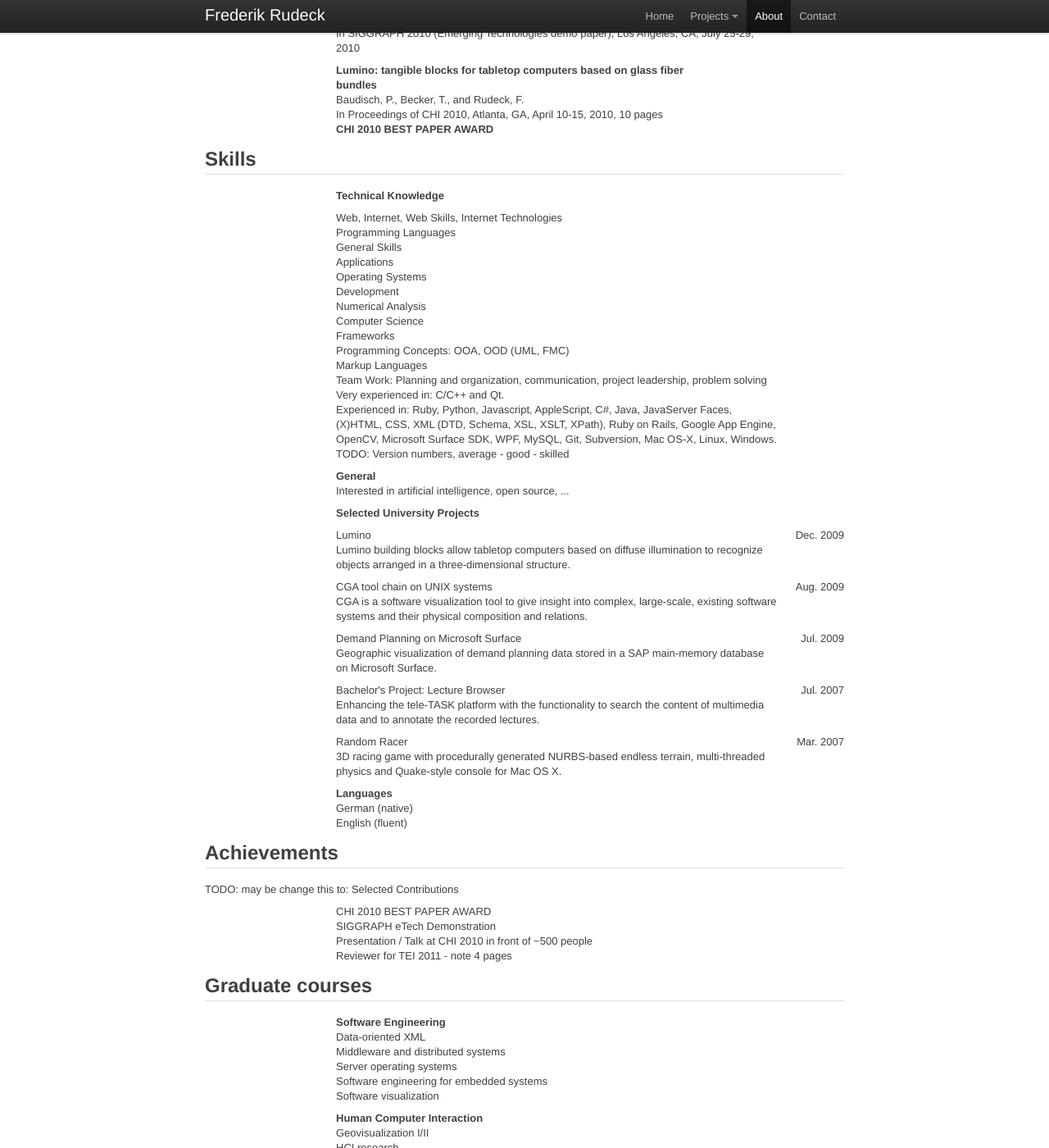
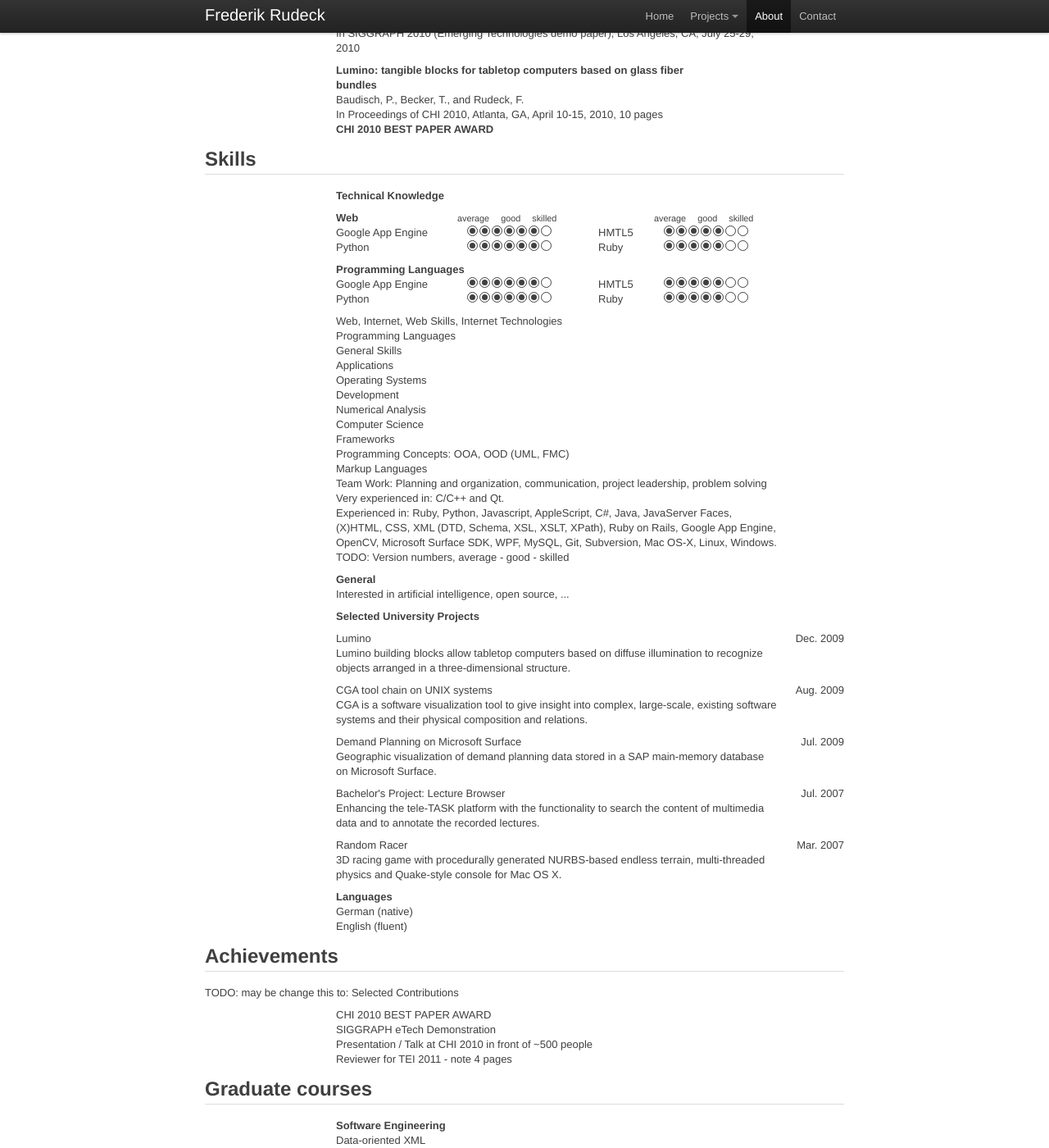
Before and after one commit to polym0rph/polym0rph.github.com, a Jekyll site: the page built from about.html, in a window 1280 px wide and 1400 px high, scrolled down 1088 px. Shown: the whole window at 82% size. Built offline with Jekyll 4.4.1, drawn with Linux system fonts in a browser that asks for light colours; Markdown is read by kramdown in place of the engine named in the settings.

Commit message:
designed skills rating section.

```diff
--- /dev/null
+++ b/_includes/rating-heading.html
@@ -0,0 +1,5 @@
+<div class="span3 rating-head-small">
+	<span class="rating-head-av">average</span>
+	<span class="rating-head-go">good</span>
+	<span class="rating-head-sk">skilled</span>
+</div>
--- a/about.html
+++ b/about.html
@@ -219,6 +219,126 @@ TODO: Objective, summary
 	<div class="row">
 		<div class="span7 offset2">
 			<strong>Technical Knowledge</strong>
+		</div>
+	</div>
+</p>
+<p>
+	<div class="row">
+		<div class="span1 offset2">
+			<strong>Web</strong>
+		</div>
+		{% include rating-heading.html %}
+		{% include rating-heading.html %}
+	</div>
+	<div class="row">
+		<div class="span2 offset2">
+			Google App Engine
+		</div>
+		<div class="span2">
+			<div class="circle"><div class="inner-circle"></div></div>
+			<div class="circle"><div class="inner-circle"></div></div>
+			<div class="circle"><div class="inner-circle"></div></div>
+			<div class="circle"><div class="inner-circle"></div></div>
+			<div class="circle"><div class="inner-circle"></div></div>
+			<div class="circle"><div class="inner-circle"></div></div>
+			<div class="circle"></div>
+		</div>
+		<div class="span1">
+			HMTL5
+		</div>
+		<div class="span2">
+			<div class="circle"><div class="inner-circle"></div></div>
+			<div class="circle"><div class="inner-circle"></div></div>
+			<div class="circle"><div class="inner-circle"></div></div>
+			<div class="circle"><div class="inner-circle"></div></div>
+			<div class="circle"><div class="inner-circle"></div></div>
+			<div class="circle"></div>
+			<div class="circle"></div>
+		</div>
+	</div>
+	<div class="row">
+		<div class="span2 offset2">
+			Python
+		</div>
+		<div class="span2">
+			<div class="circle"><div class="inner-circle"></div></div>
+			<div class="circle"><div class="inner-circle"></div></div>
+			<div class="circle"><div class="inner-circle"></div></div>
+			<div class="circle"><div class="inner-circle"></div></div>
+			<div class="circle"><div class="inner-circle"></div></div>
+			<div class="circle"><div class="inner-circle"></div></div>
+			<div class="circle"></div>
+		</div>
+		<div class="span1">
+			Ruby
+		</div>
+		<div class="span2">
+			<div class="circle"><div class="inner-circle"></div></div>
+			<div class="circle"><div class="inner-circle"></div></div>
+			<div class="circle"><div class="inner-circle"></div></div>
+			<div class="circle"><div class="inner-circle"></div></div>
+			<div class="circle"><div class="inner-circle"></div></div>
+			<div class="circle"></div>
+			<div class="circle"></div>
+		</div>
+	</div>
+</p>
+<p>
+	<div class="row">
+		<div class="span3 offset2">
+			<strong>Programming Languages</strong>
+		</div>
+	</div>
+	<div class="row">
+		<div class="span2 offset2">
+			Google App Engine
+		</div>
+		<div class="span2">
+			<div class="circle"><div class="inner-circle"></div></div>
+			<div class="circle"><div class="inner-circle"></div></div>
+			<div class="circle"><div class="inner-circle"></div></div>
+			<div class="circle"><div class="inner-circle"></div></div>
+			<div class="circle"><div class="inner-circle"></div></div>
+			<div class="circle"><div class="inner-circle"></div></div>
+			<div class="circle"></div>
+		</div>
+		<div class="span1">
+			HMTL5
+		</div>
+		<div class="span2">
+			<div class="circle"><div class="inner-circle"></div></div>
+			<div class="circle"><div class="inner-circle"></div></div>
+			<div class="circle"><div class="inner-circle"></div></div>
+			<div class="circle"><div class="inner-circle"></div></div>
+			<div class="circle"><div class="inner-circle"></div></div>
+			<div class="circle"></div>
+			<div class="circle"></div>
+		</div>
+	</div>
+	<div class="row">
+		<div class="span2 offset2">
+			Python
+		</div>
+		<div class="span2">
+			<div class="circle"><div class="inner-circle"></div></div>
+			<div class="circle"><div class="inner-circle"></div></div>
+			<div class="circle"><div class="inner-circle"></div></div>
+			<div class="circle"><div class="inner-circle"></div></div>
+			<div class="circle"><div class="inner-circle"></div></div>
+			<div class="circle"><div class="inner-circle"></div></div>
+			<div class="circle"></div>
+		</div>
+		<div class="span1">
+			Ruby
+		</div>
+		<div class="span2">
+			<div class="circle"><div class="inner-circle"></div></div>
+			<div class="circle"><div class="inner-circle"></div></div>
+			<div class="circle"><div class="inner-circle"></div></div>
+			<div class="circle"><div class="inner-circle"></div></div>
+			<div class="circle"><div class="inner-circle"></div></div>
+			<div class="circle"></div>
+			<div class="circle"></div>
 		</div>
 	</div>
 </p>
--- a/css/style.css
+++ b/css/style.css
@@ -75,3 +75,59 @@ footer {
 .contact-option {
   text-align: right;
 }
+
+
+/* skills rating*/
+.circle {
+  border: 1px solid #404040;
+  float: left;
+  height: 11px;
+  margin-right: 2px;
+  width: 11px;
+
+  -webkit-border-radius: 11px;
+  -moz-border-radius: 11px;
+
+  /* Firefox */
+  display:-moz-box;
+  -moz-box-orient:horizontal;
+  -moz-box-pack:center;
+  -moz-box-align:center;
+
+  /* Safari and Chrome */
+  display:-webkit-box;
+  -webkit-box-orient:horizontal;
+  -webkit-box-pack:center;
+  -webkit-box-align:center;
+
+  /* W3C */
+  display:box;
+  box-orient:horizontal;
+  box-pack:center;
+  box-align:center;
+}
+
+.inner-circle {
+  background-color: #404040;
+  height: 7px;
+  width: 7px;
+
+  -webkit-border-radius: 7px;
+  -moz-border-radius: 7px;
+}
+
+.rating-head-small {
+  font-size: smaller;
+}
+
+.rating-head-av {
+  margin-left: 68px;
+}
+
+.rating-head-go {
+  margin-left: 11px;
+}
+
+.rating-head-sk {
+  margin-left: 11px;
+}
```
